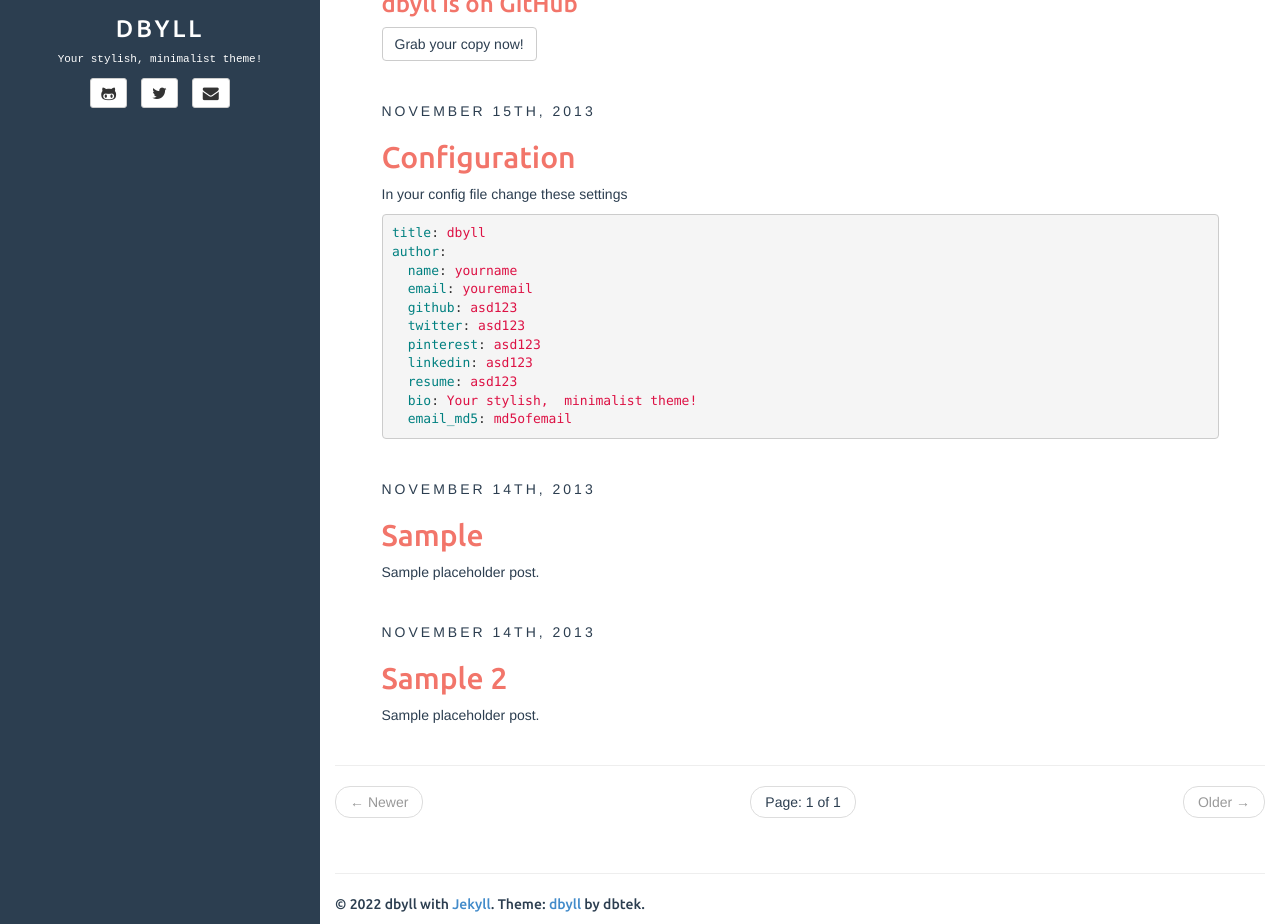
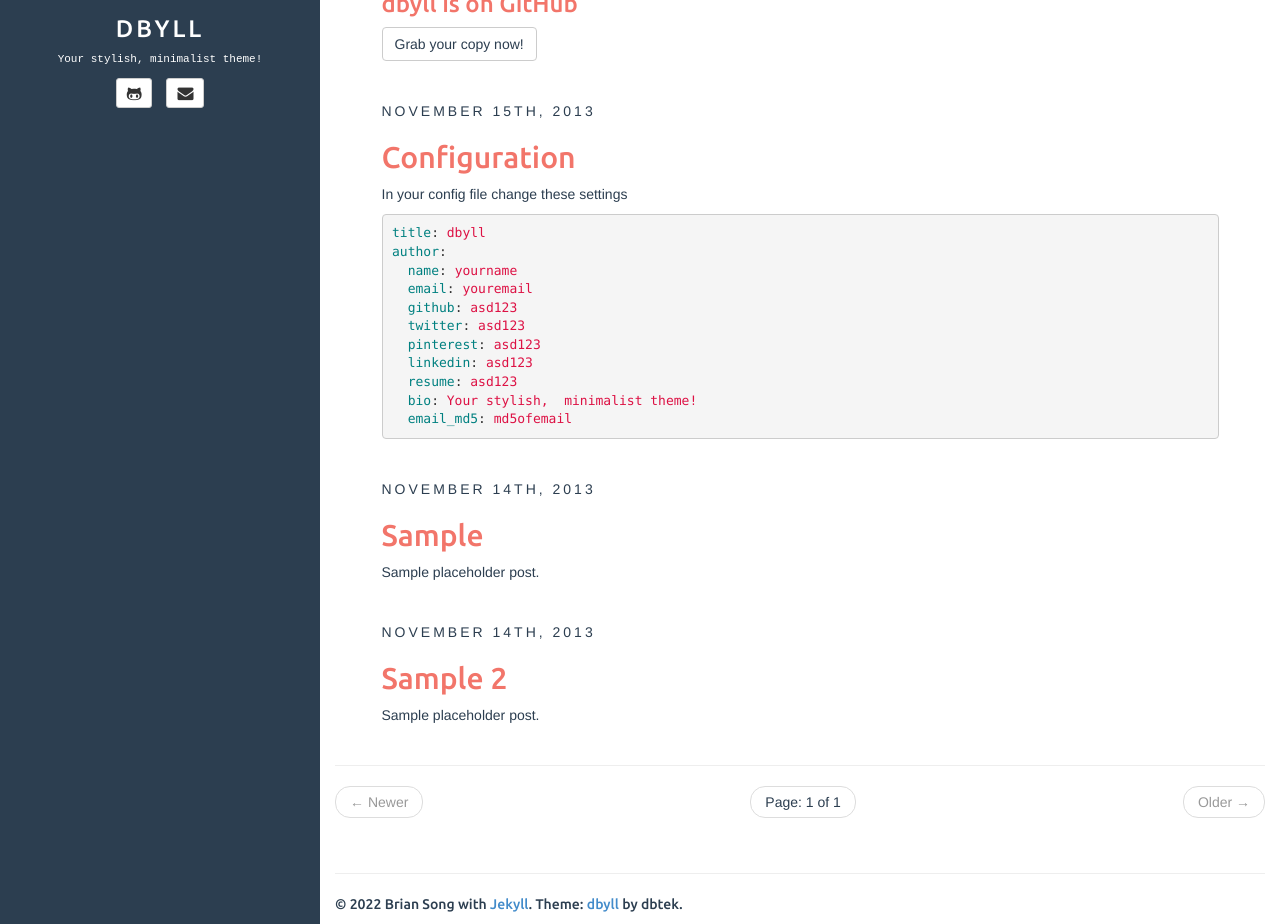
Before and after one commit to Hankyana/Hankyana.github.io, a Jekyll site: the page built from index.html, in a window 1280 px wide and 1206 px high, cut to the strip 282-1206 px from the top of the window. Built offline with Jekyll 4.4.1, drawn with Linux system fonts in a browser that asks for light colours; the list of posts is cut into pages by our own code.

Commit message:
new commit

```diff
--- a/_config.yml
+++ b/_config.yml
@@ -18,12 +18,12 @@ defaults:
 
 description: Stylish Jekyll Theme
 author:
-  name: dbyll
-  email: dbyll@ismaildemirbilek.com
-  github: dbtek
-  twitter: dbtek
-  pinterest: asd123
-  linkedin: asd123
+  name: Brian Song
+  email: hankyul33@gmail.com
+  github: hankyana
+  twitter: null
+  pinterest: null
+  linkedin:
   bio: Your stylish, minimalist theme!
   email_md5: 726351295ec82e145928582f595aa3aa
 
```
